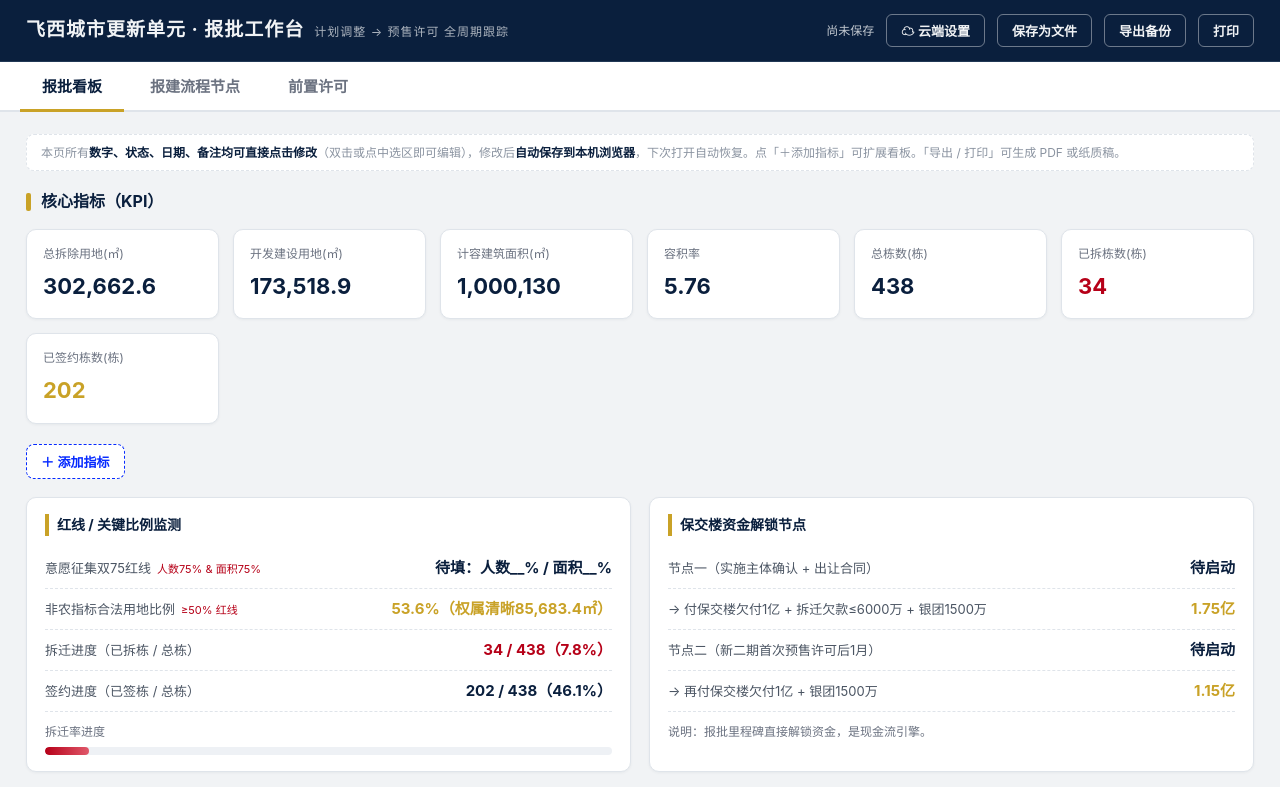
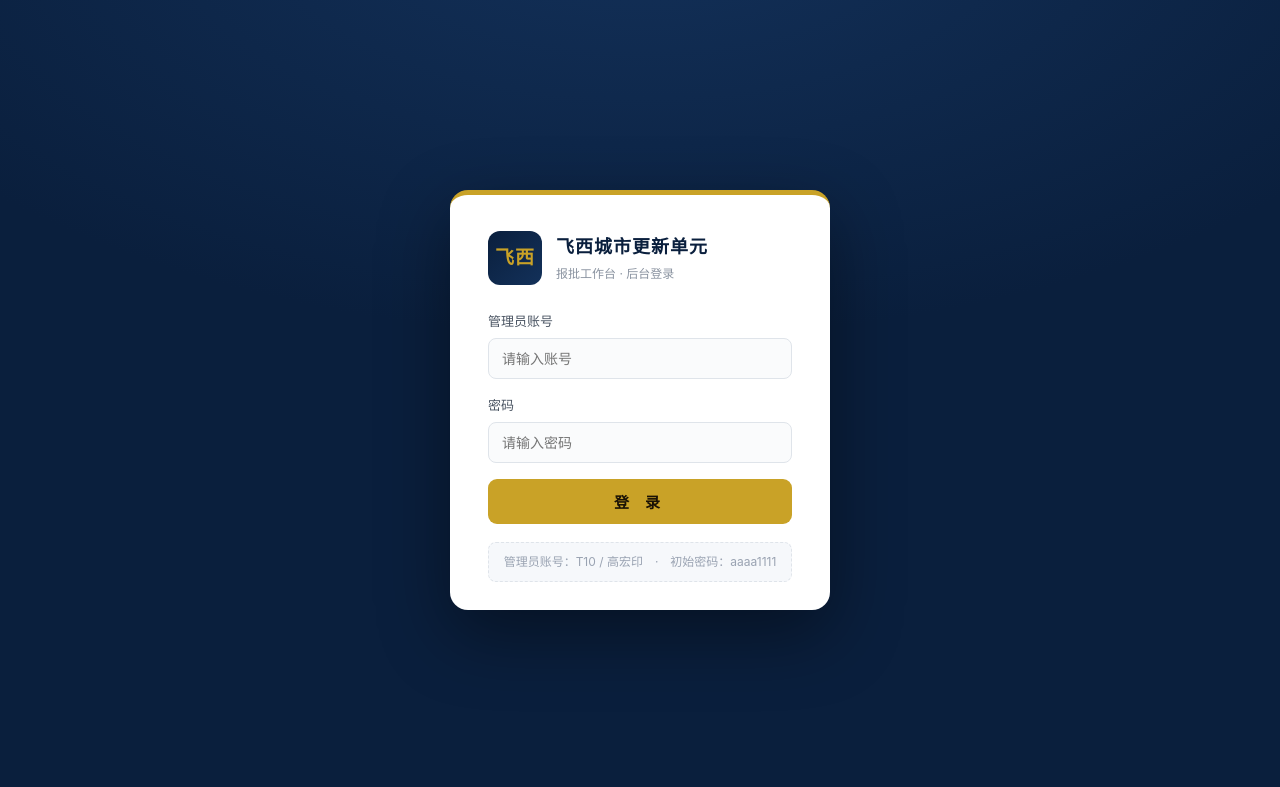
Before and after one commit to jeason0425/feixi-workbench-site, a plain HTML site: page index.html in a window 1280 px wide. Shown: the top 787 px of the page. Drawn offline with Linux system fonts and the light colour scheme.

Commit message:
feixi workbench: add login gate (T10/高宏印)

```diff
--- a/index.html
+++ b/index.html
@@ -168,18 +168,73 @@
   .p-pct{font-size:12px;color:#6b7280;margin-top:2px;}
   .p-pct-num{font-weight:700;color:var(--navy);font-size:14px;margin-right:6px;}
   footer{text-align:center;color:#9aa3b2;font-size:12px;padding:24px;}
+
+  /* ============ 登录屏 ============ */
+  #loginScreen{position:fixed;inset:0;z-index:9999;display:flex;align-items:center;justify-content:center;
+    background:radial-gradient(1400px 700px at 50% -12%,#13315a 0%,#0a1f3d 62%);}
+  #appRoot{display:none;}
+  #appRoot.show{display:block;}
+  .login-card{width:380px;max-width:92vw;background:#fff;border-radius:18px;padding:36px 38px 28px;
+    box-shadow:0 24px 70px rgba(0,0,0,.42);border-top:5px solid var(--gold);}
+  .login-brand{display:flex;align-items:center;gap:14px;margin-bottom:26px;}
+  .login-logo{width:54px;height:54px;border-radius:12px;background:linear-gradient(135deg,#0a1f3d,#13315a);
+    color:var(--gold);display:flex;align-items:center;justify-content:center;font-size:19px;font-weight:800;letter-spacing:1px;flex:none;}
+  .login-title{font-size:18px;font-weight:800;color:var(--navy);letter-spacing:1px;}
+  .login-subtitle{font-size:12px;color:#8a93a0;margin-top:2px;}
+  .login-form label{display:flex;flex-direction:column;font-size:13px;color:#4b5563;gap:6px;margin-bottom:16px;}
+  .login-input{border:1px solid var(--line);border-radius:8px;padding:11px 13px;font-size:14px;font-family:inherit;color:var(--ink);background:#fafbfc;}
+  .login-input:focus{outline:none;border-color:var(--blue);background:#fff;}
+  .login-err{display:none;color:var(--red);font-size:12px;margin:-8px 0 12px;}
+  .login-btn{width:100%;background:var(--gold);color:#1a1205;border:none;padding:12px;border-radius:9px;
+    font-size:15px;font-weight:800;letter-spacing:6px;cursor:pointer;}
+  .login-btn:hover{filter:brightness(1.07);}
+  .login-hint{margin-top:18px;text-align:center;font-size:12px;color:#9aa3b2;background:#f6f8fb;
+    border:1px dashed var(--line);padding:9px;border-radius:8px;line-height:1.7;}
+  .user-chip{font-size:12px;background:rgba(255,255,255,.12);color:var(--porcelain);padding:3px 12px;
+    border-radius:20px;border:1px solid rgba(255,255,255,.25);}
+
   @media print{
     header .toolbar,nav.tabs,.add-btn,.del,.hint{display:none!important;}
     body{background:#fff;}
     .node,.card,.block,.prog-wrap{box-shadow:none;}
+    #loginScreen{display:none!important;}
   }
 </style>
 </head>
 <body>
+
+<!-- ============ 登录屏 ============ -->
+<div id="loginScreen">
+  <div class="login-card">
+    <div class="login-brand">
+      <div class="login-logo">飞西</div>
+      <div>
+        <div class="login-title">飞西城市更新单元</div>
+        <div class="login-subtitle">报批工作台 · 后台登录</div>
+      </div>
+    </div>
+    <div class="login-form">
+      <label>管理员账号
+        <input id="lgUser" class="login-input" type="text" placeholder="请输入账号" autocomplete="off" onkeydown="if(event.key==='Enter')tryLogin()">
+      </label>
+      <label>密码
+        <input id="lgPass" class="login-input" type="password" placeholder="请输入密码" autocomplete="off" onkeydown="if(event.key==='Enter')tryLogin()">
+      </label>
+      <div class="login-err" id="lgErr"></div>
+      <button class="login-btn" onclick="tryLogin()">登 录</button>
+    </div>
+    <div class="login-hint">管理员账号：T10 / 高宏印　·　初始密码：aaaa1111</div>
+  </div>
+</div>
+
+<!-- ============ 应用主体（登录后显示） ============ -->
+<div id="appRoot">
 <header>
   <h1>飞西城市更新单元 · 报批工作台<small>计划调整 → 预售许可 全周期跟踪</small></h1>
   <div class="toolbar">
     <span id="saveStamp">尚未保存</span>
+    <span class="user-chip" id="curUser"></span>
+    <button class="btn ghost" onclick="logout()">退出</button>
     <button class="btn ghost" onclick="toggleCloud()">☁ 云端设置</button>
     <button class="btn ghost" onclick="saveAsFile()">保存为文件</button>
     <button class="btn ghost" onclick="exportBackup()">导出备份</button>
@@ -524,9 +579,40 @@
 </section>
 
 <footer>飞西城市更新单元 · 报批工作台 ｜ 填的数据实时存本机浏览器；启用「☁ 云端设置」后自动回写 GitHub 仓库，换设备打开即最新。建议定期「导出 / 打印」留档。</footer>
+</div><!-- /appRoot -->
 
 <script>
   const KEY = 'feixi_approval_workbench_v1';
+
+  /* ===== 登录校验（轻量本地校验：账号密码仅存于本文件，不上传任何服务器） ===== */
+  const USERS = { 'T10':'aaaa1111', '高宏印':'aaaa1111' }; /* 后续新增管理员在此追加一行即可 */
+  const AUTH_KEY = 'feixi_auth_user';
+  function tryLogin(){
+    const u = document.getElementById('lgUser').value.trim();
+    const p = document.getElementById('lgPass').value;
+    const err = document.getElementById('lgErr');
+    if(USERS[u] && USERS[u]===p){
+      localStorage.setItem(AUTH_KEY, u);
+      showApp();
+    } else {
+      err.textContent = '账号或密码错误，请重试';
+      err.style.display = 'block';
+    }
+  }
+  function showApp(){
+    document.getElementById('loginScreen').style.display = 'none';
+    document.getElementById('appRoot').classList.add('show');
+    const u = localStorage.getItem(AUTH_KEY) || '';
+    document.getElementById('curUser').textContent = '管理员：' + u;
+  }
+  function logout(){
+    localStorage.removeItem(AUTH_KEY);
+    document.getElementById('appRoot').classList.remove('show');
+    document.getElementById('loginScreen').style.display = 'flex';
+    document.getElementById('lgUser').value = '';
+    document.getElementById('lgPass').value = '';
+    document.getElementById('lgErr').style.display = 'none';
+  }
   function switchTab(t){
     document.getElementById('page-board').classList.toggle('hidden', t!=='board');
     document.getElementById('page-flow').classList.toggle('hidden', t!=='flow');
@@ -802,6 +888,12 @@
     loadAll();
     const cfg=loadCfg();
     if(cfg && cfg.enabled==='yes' && cfg.token && cfg.owner && cfg.repo){ syncFromCloud(); }
+    // 登录态判断：已登录则直接进入，否则停留在登录屏
+    if(localStorage.getItem(AUTH_KEY)){ showApp(); }
+    else {
+      document.getElementById('loginScreen').style.display='flex';
+      document.getElementById('appRoot').classList.remove('show');
+    }
   });
 </script>
 </body>
```
